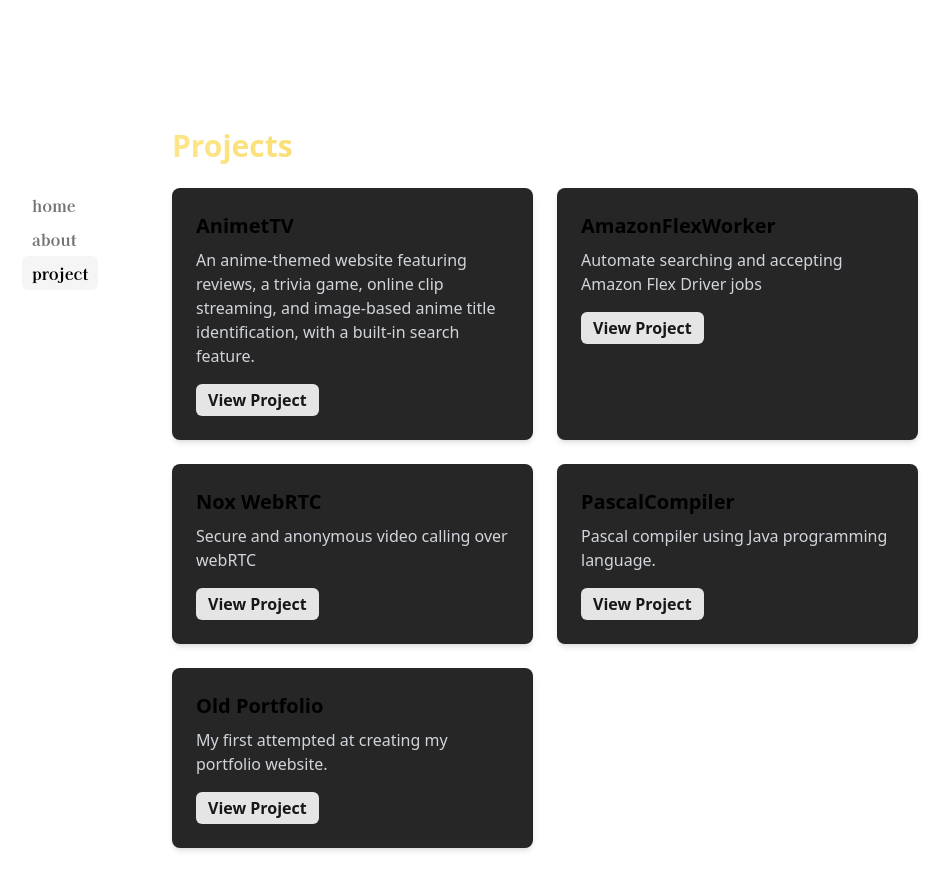
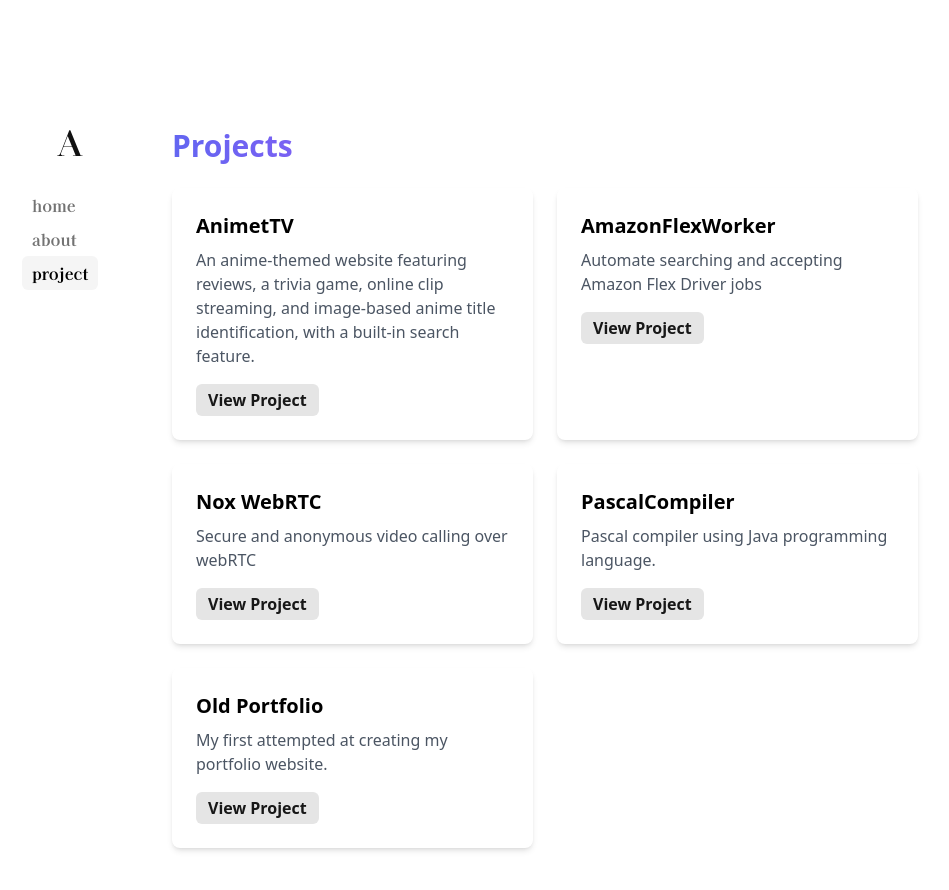
Before and after one commit to asadbek064/asadbek-dev, a Next.js app: page /project in a window 1280 px wide. Shown: the top 890 px of the page, without its empty margins (170-1119 px from the left). Built offline with nearby package versions, Linux system fonts and the light colour scheme.

Commit message:
dark/light theme
dark / light theme of the website based on preferd style from the system

```diff
--- a/app/about/page.tsx
+++ b/app/about/page.tsx
@@ -16,7 +16,10 @@
 export default function AboutPage() {
   return (
     <section>
-      <div className="bg-gradient-to-r from-amber-200 to-yellow-500 text-transparent bg-clip-text">
+      <div className="
+        dark:bg-gradient-to-r dark:from-amber-200 dark:to-yellow-500 text-transparent bg-clip-text
+        bg-gradient-to-r from-indigo-500 via-purple-500 to-pink-500
+        ">
         <h1 className="font-bold text-3xl font-bold">About Me</h1>
       </div>
       <p className="my-5 text-neutral-800 dark:text-neutral-200">
@@ -24,16 +27,14 @@
       </p>
       <div className="prose prose-neutral dark:prose-invert text-neutral-800 dark:text-neutral-200">
         <p>
-          I'm the creator of <Link href="https://animet.site">AnimetTV</Link> where I try to create a unique spot for everything Anime medium.
+          I'm currently building <Link rel="noopener noreferrer" target='_blank' href="https://animet.site">AnimetTV</Link> a webapp for everything Anime medium.
         </p>
         <hr />
         <p>
-          I <b>love</b> building for the web. From something as simple as a
-          utility extensions – all the way to large Next.js applications. The web
-          is incredible.
+          Before AnimetTV, I worked at startup <Link rel="noopener noreferrer" target='_blank' href="https://pieshares.com/">Pieshares, Inc</Link> as a Full-stack developer for 2 years.
         </p>
         <p className="mb-8">
-          Outside of AnimetTV, I'm college student attending <Link href="https://www.qc.cuny.edu/">Queens College University</Link> majoring in <b>Computer Science.</b>
+          Outside of AnimetTV, I'm college student attending <Link rel="noopener noreferrer" target='_blank' href="https://www.qc.cuny.edu/">Queens College University</Link> majoring in <b>Computer Science.</b>
           I have coded in many languages but perfer Python, TypeScript and C++.
           I have a strong interest in <b>Data Science</b> although I program a lot of scrappers and web apps in my free time.
         </p>
--- a/app/page.tsx
+++ b/app/page.tsx
@@ -25,7 +25,10 @@
 
   return (
     <section>
-      <div className="bg-gradient-to-r from-amber-200 to-yellow-500 text-transparent bg-clip-text">
+      <div className="
+        dark:bg-gradient-to-r dark:from-amber-200 dark:to-yellow-500 text-transparent bg-clip-text
+        bg-gradient-to-r from-indigo-500 via-purple-500 to-pink-500
+        ">
         <h1 className="font-bold text-3xl font-bold">{name}</h1>
       </div>
       <p className="my-5 max-w-[460px] text-neutral-800 dark:text-neutral-200">
--- a/app/project/page.tsx
+++ b/app/project/page.tsx
@@ -53,7 +53,10 @@
 export default function ProjectPage() {
   return (
     <section>
-      <div className="bg-gradient-to-r from-amber-200 to-yellow-500 text-transparent bg-clip-text">
+      <div className="
+      dark:bg-gradient-to-r dark:from-amber-200 dark:to-yellow-500 text-transparent bg-clip-text
+      bg-gradient-to-r from-indigo-500 via-purple-500 to-pink-500
+      ">
         <h1 className="font-bold text-3xl font-bold">Projects</h1>
       </div>
 
--- a/app/project/project-list.tsx
+++ b/app/project/project-list.tsx
@@ -6,17 +6,24 @@
       {projects.map((project) => (
         <div
           key={project.id}
-          className="p-6 bg-neutral-800 rounded-lg shadow-md"
+          className="
+            p-6 rounded-lg shadow-md
+            dark:bg-neutral-800
+          "
         >
           <h2 className="text-xl font-semibold mb-2">{project.title}</h2>
-          <p className="text-gray-300 mb-4">{project.description}</p>
+          <p className="text-gray-600 dark:text-gray-300 mb-4">{project.description}</p>
 
 
           <a
             href={project.url}
             target="_blank"
             rel="noopener noreferrer"
-            className="inline-block bg-neutral-200 hover:bg-neutral-700 hover:text-neutral-200 text-neutral-900 font-semibold py-1 px-3 rounded-md"
+            className="
+            inline-block font-semibold py-1 px-3 rounded-md
+            bg-neutral-200 hover:bg-neutral-700 hover:text-neutral-200 text-neutral-900
+
+            "
           >
             View Project
           </a>
--- a/components/sidebar.tsx
+++ b/components/sidebar.tsx
@@ -18,7 +18,7 @@
 };
 
 function Logo() {
-const isDarkTheme = true;
+const isDarkTheme = (window.matchMedia('(prefers-color-scheme: dark)').matches);
   return (
     <Link aria-label="Asadbek Karimov" href="/">
       {isDarkTheme ? (
```
